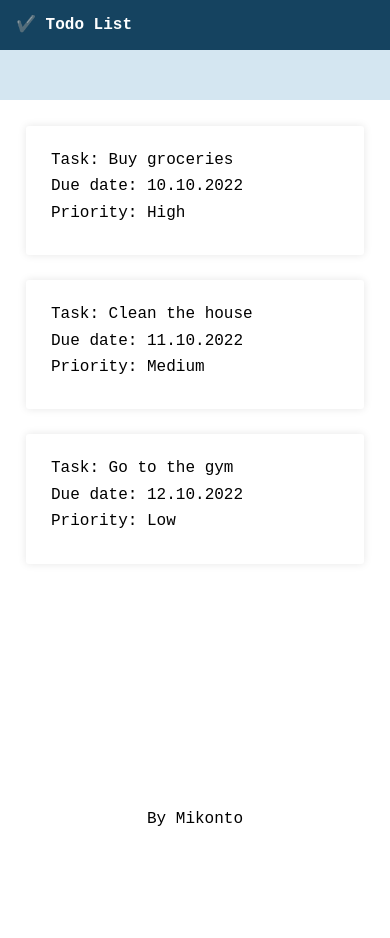
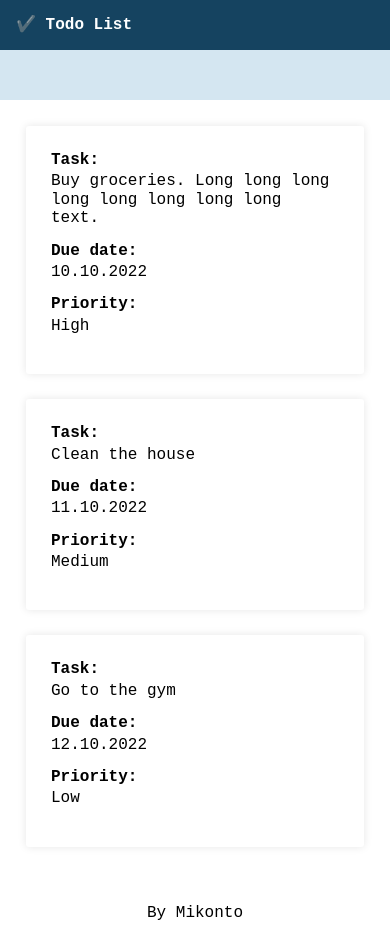
Before and after one commit to mikonto/Todo-list, a website built with webpack: page dist/index.html in a window 390 px wide. Before the commit the page ends 844 px from the top, so only its background shows below. Built offline with nearby package versions, Linux system fonts and the light colour scheme.

Commit message:
Improve mobile layout

```diff
--- a/dist/index.html
+++ b/dist/index.html
@@ -23,7 +23,7 @@
               <div class="col-3">Priority</div>
             </li>
             <li class="table-row">
-              <div class="col-1">Buy groceries</div>
+              <div class="col-1">Buy groceries. Long long long long long long long long text.</div>
               <div class="col-2">10.10.2022</div>
               <div class="col-3">High</div>
             </li>
--- a/dist/main.css
+++ b/dist/main.css
@@ -65,6 +65,7 @@ footer {
 }
 .table .table-header {
     background-color: #95A5A6;
+    font-weight: bold;
 }
 
 .table .table-row {
@@ -77,16 +78,21 @@ footer {
     min-width: 90px;
 }
 
-.table .col-2,
-.table .col-3
+.table .col-2
  {
     flex-basis: 20%;
     min-width: 90px;
 }
 
+.table .col-2,
+.table .col-3
+ {
+    flex-basis: 20%;
+}
+
 .table .col-1,
 .table .col-2 {
-    margin-right: 50px;
+    margin-right: 30px;
 }
 
 @media all and (max-width: 700px) {
@@ -102,8 +108,16 @@ footer {
     .table .col-1,
     .table .col-2,
     .table .col-3 {
-        padding-bottom: 8px;
+        padding-bottom: 14px;
         margin: 0;
+    }
+
+    .table .col-1::before,
+    .table .col-2::before,
+    .table .col-3::before {
+        font-weight: bold;
+        display: block;
+        margin-bottom: 3px;
     }
 
     .table .col-1::before {
```
